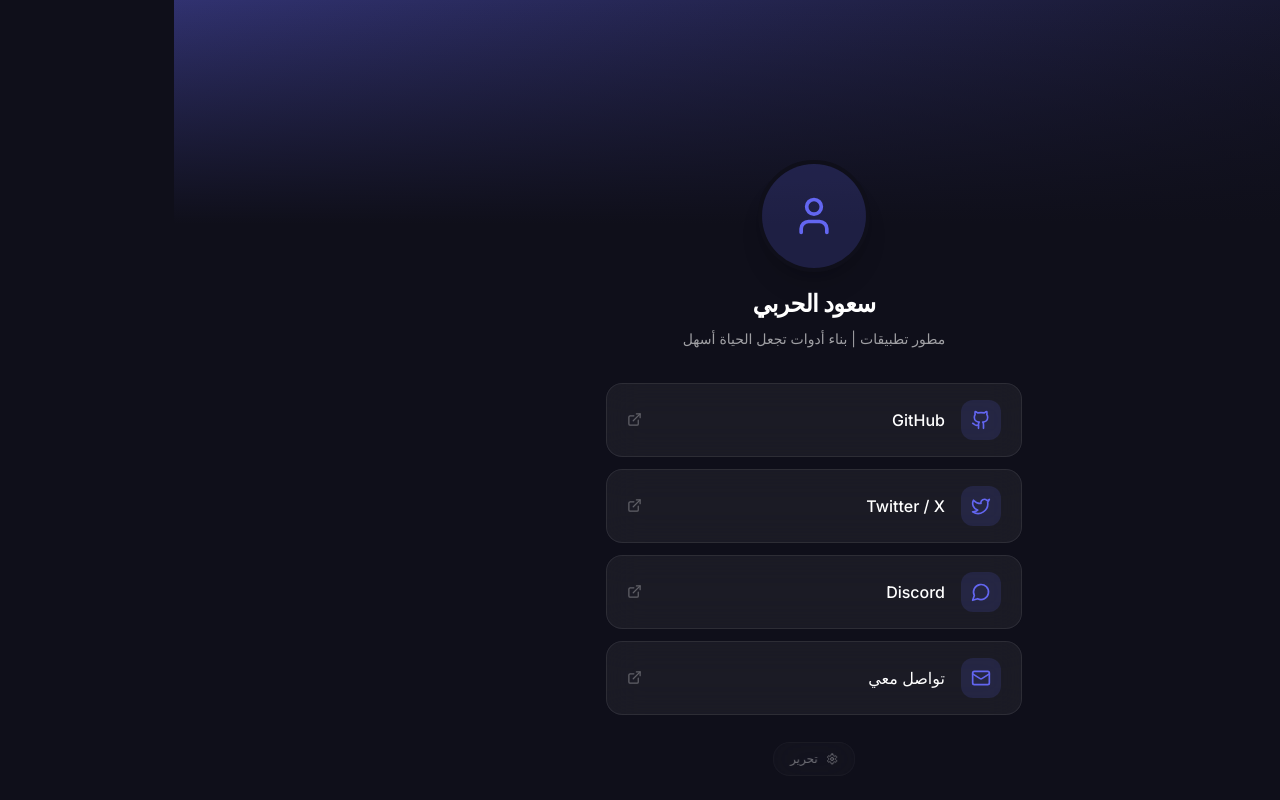
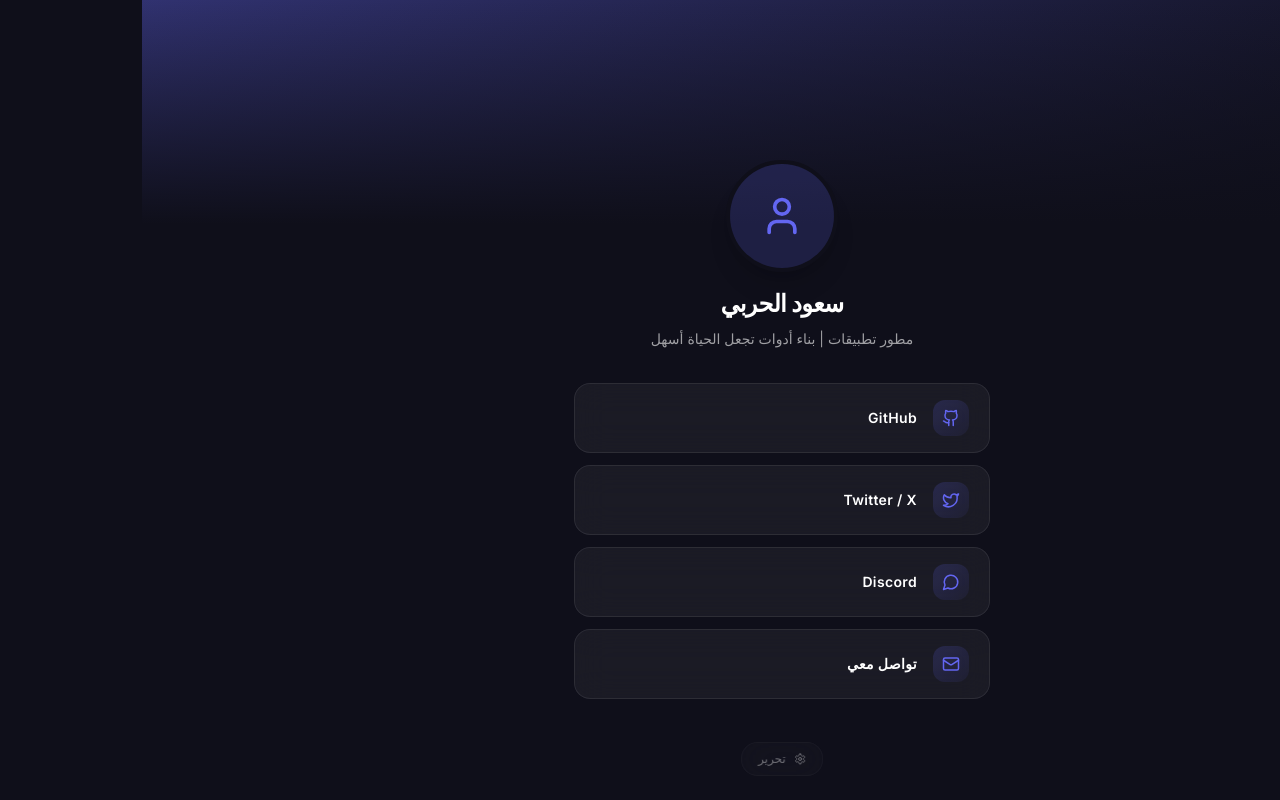
Before and after one commit to Saud1037/Profile-Web-v1, a Next.js app in the folder profile-site/: page / in a window 1280 px wide. Built offline with nearby package versions, Linux system fonts and the light colour scheme.

Commit message:
Refactor LinkCard component and update icon sizes

```diff
--- a/profile-site/src/components/profile/LinkCard.tsx
+++ b/profile-site/src/components/profile/LinkCard.tsx
@@ -3,9 +3,9 @@
 import { useProfile } from "@/context/ProfileContext";
 import { SocialLink } from "@/types";
 import * as Icons from "lucide-react";
-import { ExternalLink } from "lucide-react";
+import { ArrowUpRight } from "lucide-react";
 
-function DynamicIcon({ name, size = 20 }: { name: string; size?: number }) {
+function DynamicIcon({ name, size = 18 }: { name: string; size?: number }) {
   const LucideIcon = (Icons as unknown as Record<string, Icons.LucideIcon>)[name];
   if (!LucideIcon) return <Icons.Link size={size} />;
   return <LucideIcon size={size} />;
@@ -15,34 +15,37 @@
   const { profile } = useProfile();
 
   return (
+    <div className="link-card-wrap">
       <a
         href={link.url}
         target="_blank"
         rel="noopener noreferrer"
-      className="glass-card flex items-center gap-4 px-5 py-4 w-full group cursor-pointer no-underline"
+        className="glass-card flex items-center gap-4 px-5 py-4 w-full group no-underline"
         style={{ color: profile.colors.text }}
       >
-      {/* Icon bubble */}
+        {/* Icon */}
         <span
-        className="flex items-center justify-center w-10 h-10 rounded-xl flex-shrink-0 transition-colors"
+          className="flex items-center justify-center w-9 h-9 rounded-xl flex-shrink-0 transition-all duration-300"
           style={{
-          background: `${profile.colors.primary}25`,
+            background: `linear-gradient(135deg, ${profile.colors.primary}30, ${profile.colors.primary}10)`,
             color: profile.colors.primary,
           }}
         >
-        <DynamicIcon name={link.icon} size={20} />
+          <DynamicIcon name={link.icon} size={18} />
         </span>
 
         {/* Title */}
-      <span className="flex-1 font-medium text-sm sm:text-base">
+        <span className="flex-1 font-semibold text-sm tracking-wide">
           {link.title}
         </span>
 
-      {/* External link arrow */}
-      <ExternalLink
-        size={15}
-        className="opacity-30 group-hover:opacity-60 transition-opacity flex-shrink-0"
+        {/* Arrow */}
+        <ArrowUpRight
+          size={16}
+          className="opacity-0 group-hover:opacity-60 transition-all duration-200 -translate-x-1 group-hover:translate-x-0"
+          style={{ color: profile.colors.primary }}
         />
       </a>
+    </div>
   );
 }
```
Lines whose indentation alone changed are shown as unchanged.
